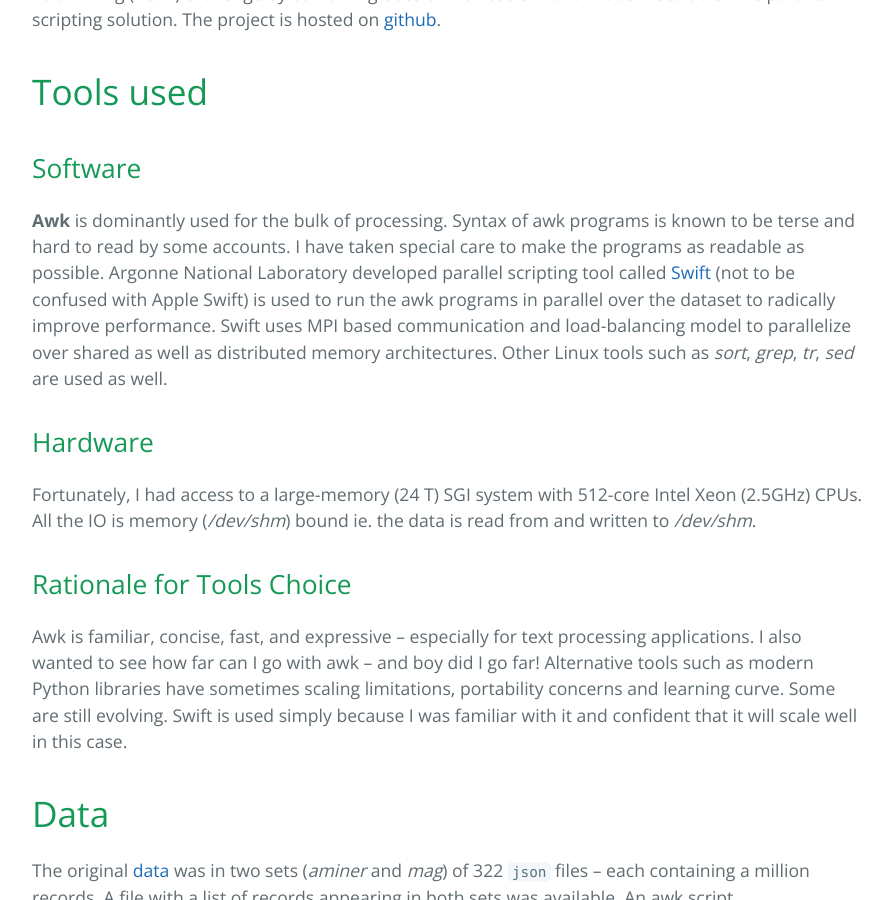
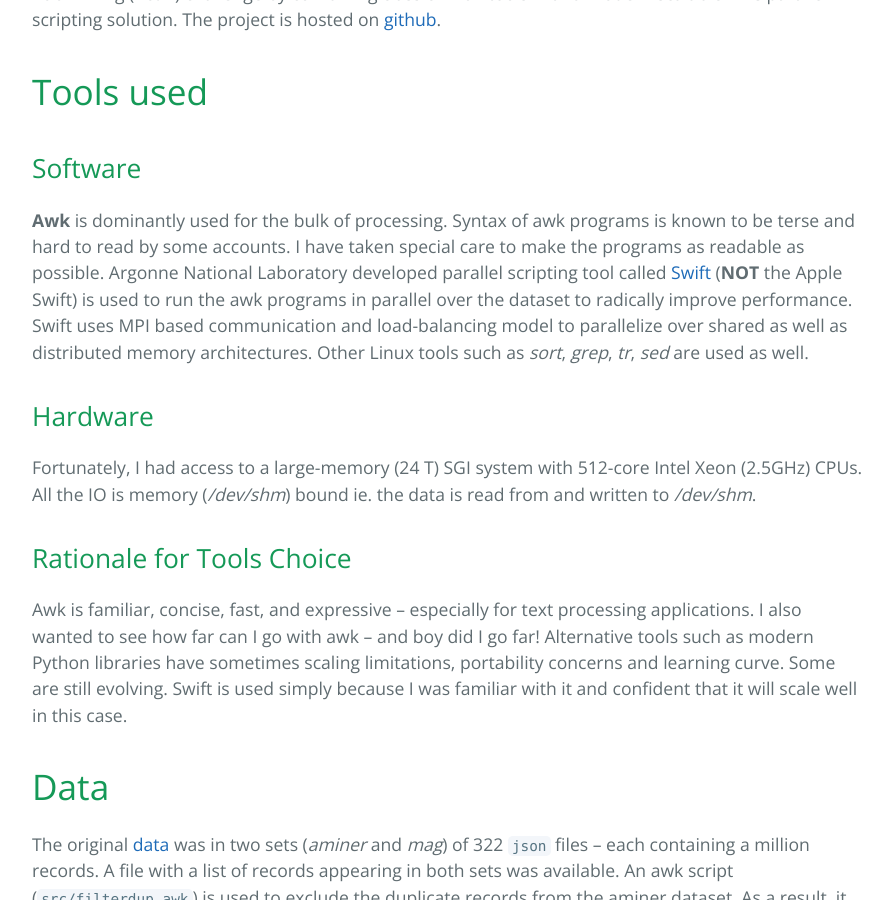
Before and after one commit to ketancmaheshwari/ketancmaheshwari.github.io, a Jekyll site: the page built from _posts/2020-05-19-SMC18-Data-Challenge-4.md, in a window 1280 px wide and 900 px high, scrolled down 748 px. Shown: the whole window, without its empty margins (192-1083 px from the left). Built offline with Jekyll 4.4.1, drawn with Linux system fonts in a browser that asks for light colours.

Commit message:
minor changes

```diff
--- a/_posts/2020-05-19-SMC18-Data-Challenge-4.md
+++ b/_posts/2020-05-19-SMC18-Data-Challenge-4.md
@@ -16,7 +16,7 @@
 
 ## Software
 
-**Awk** is dominantly used for the bulk of processing. Syntax of awk programs is known to be terse and hard to read by some accounts. I have taken special care to make the programs as readable as possible. Argonne National Laboratory developed parallel scripting tool called [Swift](http://swift-lang.org/Swift-T) (not to be confused with Apple Swift) is used to run the awk programs in parallel over the dataset to radically improve performance. Swift uses MPI based communication and load-balancing model to parallelize over shared as well as distributed memory architectures. Other Linux tools such as *sort*, *grep*, *tr*, *sed* are used as well.
+**Awk** is dominantly used for the bulk of processing. Syntax of awk programs is known to be terse and hard to read by some accounts. I have taken special care to make the programs as readable as possible. Argonne National Laboratory developed parallel scripting tool called [Swift](http://swift-lang.org/Swift-T) (**NOT** the Apple Swift) is used to run the awk programs in parallel over the dataset to radically improve performance. Swift uses MPI based communication and load-balancing model to parallelize over shared as well as distributed memory architectures. Other Linux tools such as *sort*, *grep*, *tr*, *sed* are used as well.
 
 ## Hardware
 
```
